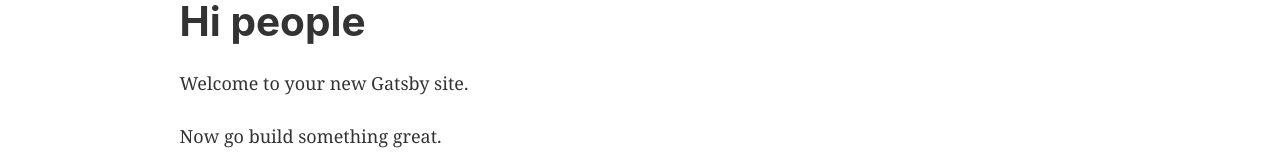
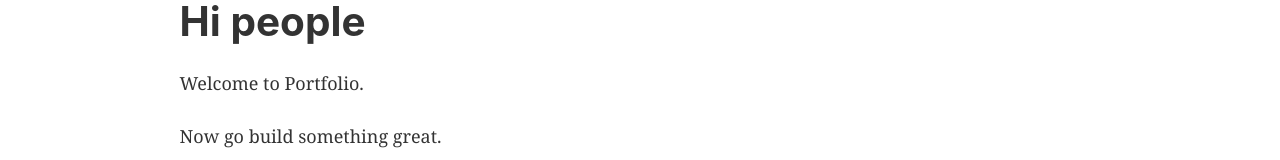
Before and after one commit to mohamedragaey/mohamedragaey.github.io, a Gatsby site: page / in a window 1280 px wide. Shown: the part 123-283 px from the top of the page. Built offline with nearby package versions, Linux system fonts and the light colour scheme; Gatsby itself is replaced by a stand-in of ours.

Commit message:
changing text

```diff
--- a/src/pages/index.js
+++ b/src/pages/index.js
@@ -9,7 +9,7 @@ const IndexPage = () => (
   <Layout>
     <SEO title="Home" />
     <h1>Hi people</h1>
-    <p>Welcome to your new Gatsby site.</p>
+    <p>Welcome to Portfolio.</p>
     <p>Now go build something great.</p>
     <div style={{ maxWidth: `300px`, marginBottom: `1.45rem` }}>
       <Image />
```
